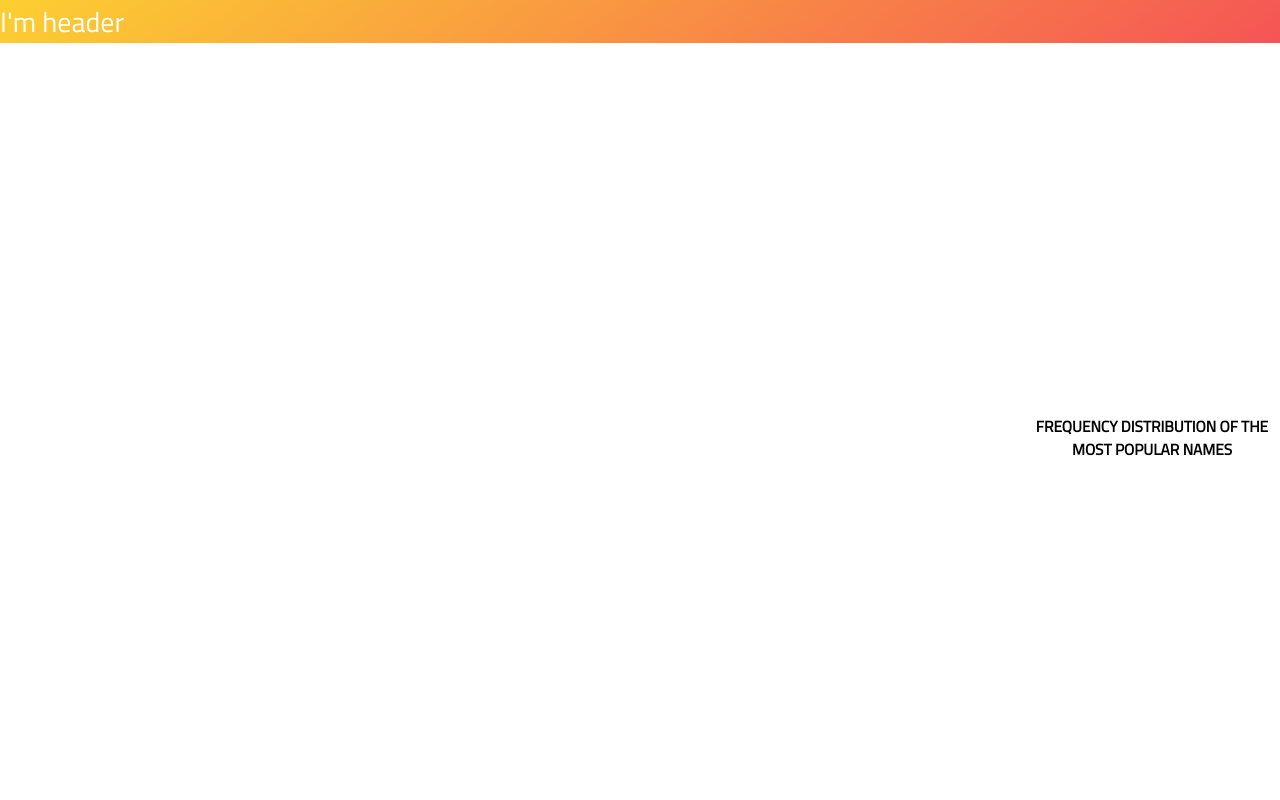
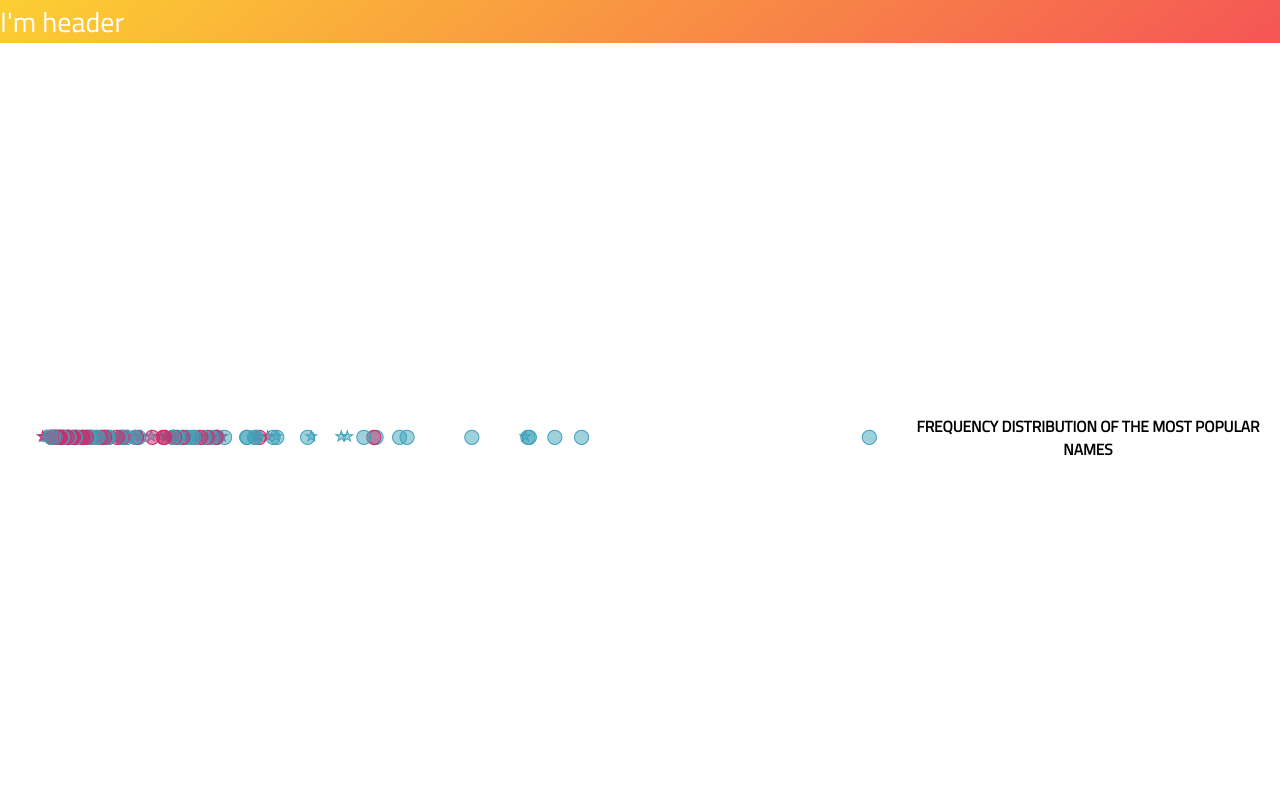
Before and after one commit to maryzam/movie-names, a React app: page / in a window 1280 px wide. Shown: the top 800 px of the page. Built offline with nearby package versions, Linux system fonts and the light colour scheme.

Commit message:
Render top cinema&real names on freq line (partially implemented)

```diff
--- a/src/components/Story/FrequencyComparisonSection/FrequencyComparisonChart.js
+++ b/src/components/Story/FrequencyComparisonSection/FrequencyComparisonChart.js
@@ -1,5 +1,10 @@
 import React from 'react';
 import * as d3 from 'd3';
+
+const SYMBOLS = {
+	Real: "⬤",
+	Cinema: "★"
+}
 
 class FrequencyComparisonChart extends React.PureComponent {
 
@@ -7,14 +12,20 @@ class FrequencyComparisonChart extends React.PureComponent {
 		isLoading: true,
 	}
 
-	data = [];
+	source = [];
+
 	scaleFreq = d3.scaleLinear();
+
+	forceSimulation = d3.forceSimulation()
+					      .force("x", d3.forceX((d) => this.scaleFreq(d.Frequency)).strength(1))
+					      .force("y", d3.forceY(0))
+					      .force("collide", d3.forceCollide(5))
+					      .stop();
 
 	componentDidMount() {
 		d3.json("data/top_names/top_comparison_100.json")
 			.then((source) => {
-				console.log(source);
-				this.data = source;
+				this.source = source;
 				this.setState({ isLoading: false });
 			})
 			.catch((err) => {
@@ -28,7 +39,11 @@ class FrequencyComparisonChart extends React.PureComponent {
 			return (<div className="preloader">Loading...</div>);
 		}
 
-		const { width, height } = this.props;
+		const { width, height, mode, gender } = this.props;
+
+		const data = this.getCurrentData(mode, gender);
+
+		this.updateScale(data, width);
 
 		return (
 			<figure className="viz">
@@ -36,19 +51,61 @@ class FrequencyComparisonChart extends React.PureComponent {
 					width={ width }
 					height={ height }>
 
+					<g className="axis">
+						{ this.renderAxis() }
+					</g>
+
+					<g className="nodes" transform={`translate(0, ${ Math.floor(height / 2) })`}>
+						{  this.renderNames(data) }
+					</g>
+
 				</svg>
 			</figure>
 		);
 
 	}
 
-	renderNames() {
+	renderNames(data) {
+		return data.map((info) => {
+			const key = `${info.Name}_${info.Sex}_${info.type}`;
+			return (
+				<text
+					key={ key}
+					data-item={ key }
+					className={ `node ${info.type} ${info.Sex == "M" ? "male" : "female" }`}
+					transform={ `translate(${this.scaleFreq(info.Frequency)},0)`}
+				>{ SYMBOLS[info.type] }</text>
+			);
+		});
+	}
+
+	renderAxis(data) {
 
 	}
 
-	renderAxis() {
+	getCurrentData(mode, gender) {
+		const result = [];
+		this.source.map((item) => {
+			if (mode !== "Real") {
+				const cinemaInfo = item.Cinema[gender];
+				result.push({ type: "Cinema", ...cinemaInfo});
+			}
+			if (mode !== "Cinema") {
+				const realInfo = item.Real[gender];
+				result.push({ type: "Real", ...realInfo});
+			}
+		});
+		return result;
+	}
 
+	updateScale(data, width) {
+		const freqRange = d3.extent(data, d => d.Frequency);
+		this.scaleFreq
+				.domain(freqRange)
+				.range([0, width])
+				.nice();
 	}
+
 }
 
 export default FrequencyComparisonChart;
--- a/src/components/Story/FrequencyComparisonSection/index.js
+++ b/src/components/Story/FrequencyComparisonSection/index.js
@@ -32,7 +32,7 @@ class FrequencyComparisonSection extends React.PureComponent {
 			<section className="frequency-comparison">
 
 				<FrequencyComparisonChart
-					width={ width*0.8 }
+					width={ width * 0.7 }
 					height={ height }
 					mode={ currentMode }
 					gender={ currentGender }/>
--- a/src/components/Story/FrequencyComparisonSection/styles.css
+++ b/src/components/Story/FrequencyComparisonSection/styles.css
@@ -1 +1,16 @@
 .frequency-comparison {}
+
+.frequency-comparison .node {
+	cursor: pointer;
+	fill-opacity: 0.5;
+}
+
+.frequency-comparison .female {
+	fill: #CD2C6B;
+	stroke: #CD2C6B;
+}
+
+.frequency-comparison .male {
+	fill: #3FA3BA;
+	stroke: #3FA3BA;
+}
```
